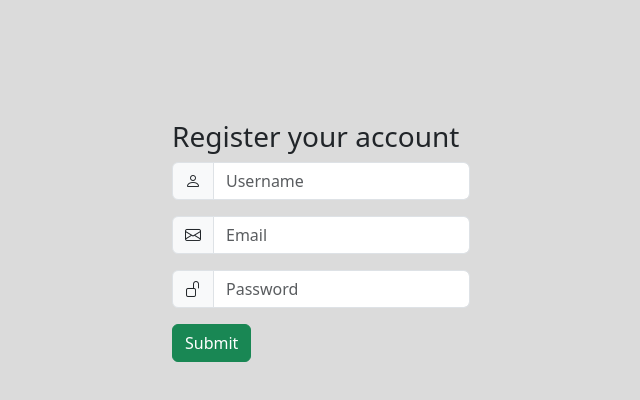
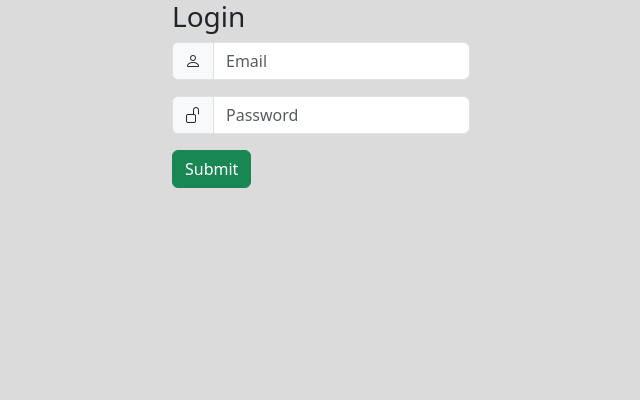
Before and after one commit to GuarU345/todo-list, a React (Vite) app: page / in a window 1280 px wide. Shown: the top 400 px of the page, without its empty margins (319-959 px from the left). Built offline with nearby package versions, Linux system fonts and the light colour scheme.

Commit message:
[ADD] change initial component to login

```diff
--- a/src/App.jsx
+++ b/src/App.jsx
@@ -8,9 +8,9 @@ function App() {
   return (
     <BrowserRouter>
       <Routes>
-        <Route path="/" element={<Register/>}/>
+        <Route path="/register" element={<Register/>}/>
         <Route path="/todos" element={<div className="container"><Todo/></div>}/>
-        <Route path="/login" element={<div className="container"><Login/></div>}/>
+        <Route path="/" element={<div className="container"><Login/></div>}/>
       </Routes>
     </BrowserRouter>
   );
```
